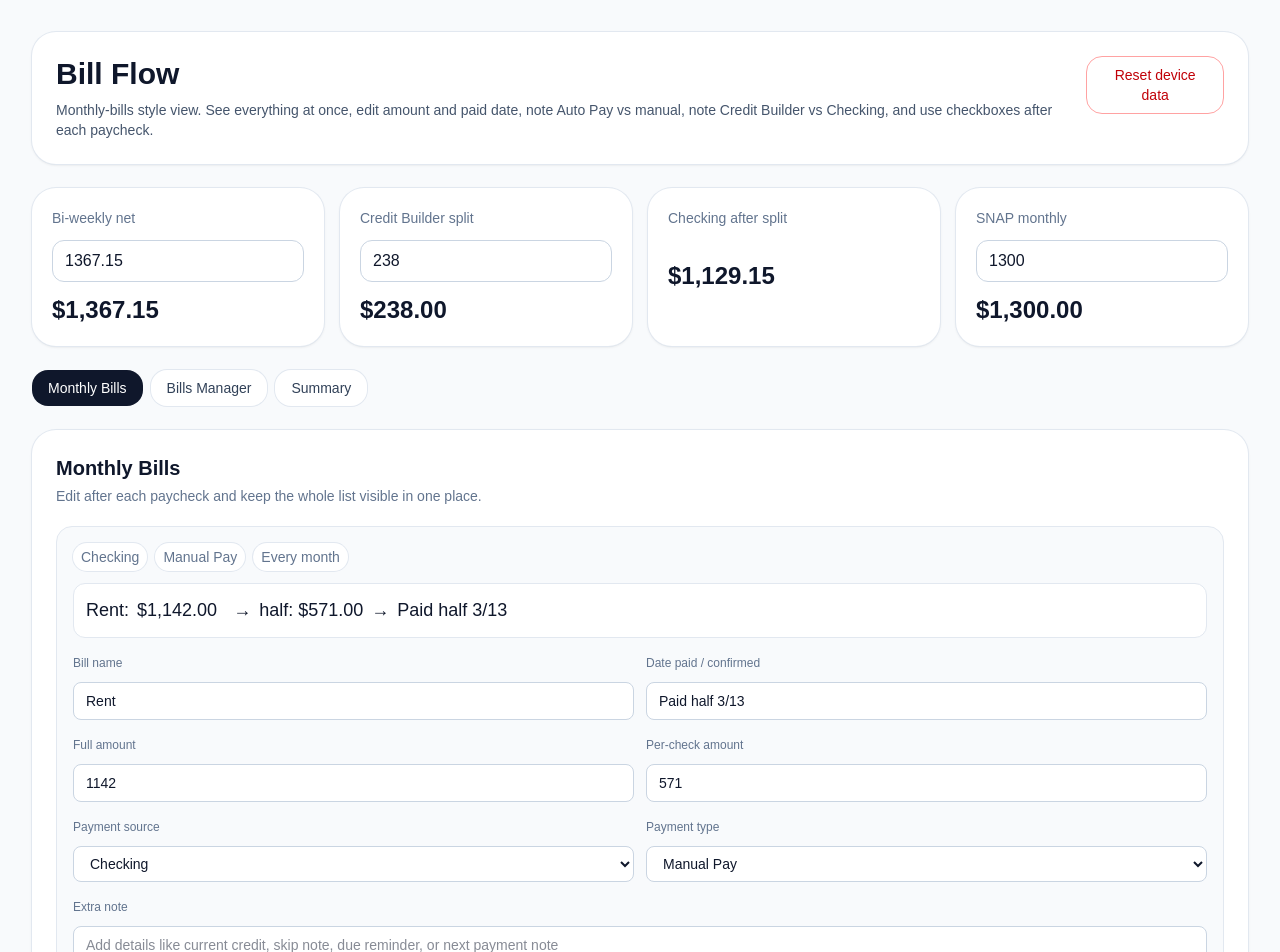
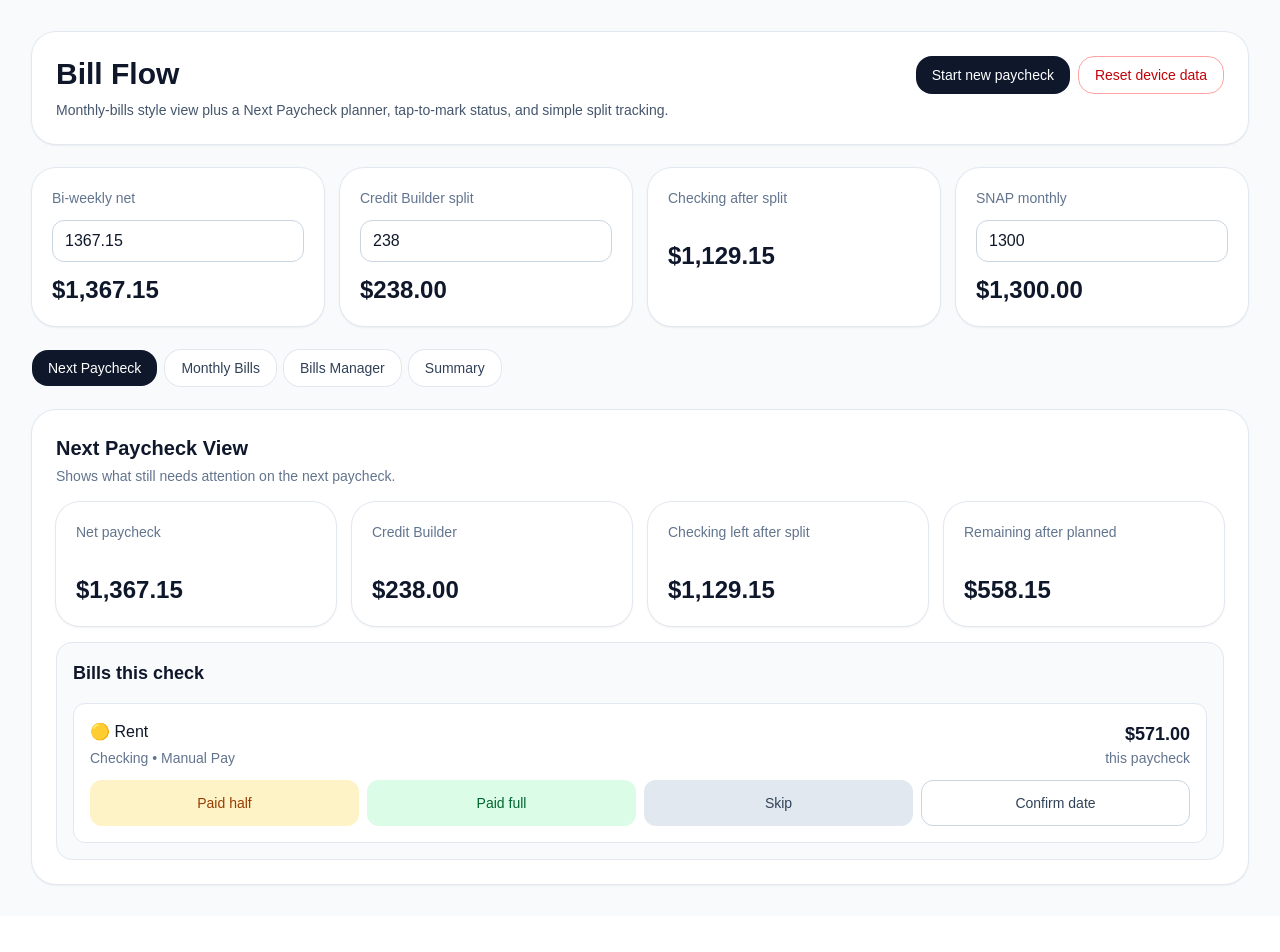
Before and after one commit to kainaluleslie-hue/bill-flow, a Next.js app: page / in a window 1280 px wide. Shown: the top 952 px of the page. After the commit the page ends 916 px from the top, so only its background shows below. Built offline with nearby package versions, Linux system fonts and the light colour scheme.

Commit message:
add next paycheck view and quick mark actions

```diff
--- a/app/page.tsx
+++ b/app/page.tsx
@@ -117,10 +117,10 @@ const STARTER_BILLS: Bill[] = [
 ];
 
 const STORAGE_KEYS = {
-  bills: "billflow_bills_v3",
-  paycheckNet: "billflow_paycheckNet_v3",
-  cbSplit: "billflow_creditBuilderSplit_v3",
-  snap: "billflow_snap_v3",
+  bills: "billflow_bills_v4",
+  paycheckNet: "billflow_paycheckNet_v4",
+  cbSplit: "billflow_creditBuilderSplit_v4",
+  snap: "billflow_snap_v4",
 };
 
 const currency = (value: number) =>
@@ -160,13 +160,20 @@ function labelForStatus(status: PayStatus) {
 function statusClass(status: PayStatus) {
   if (status === "paid_full") return "bg-green-100 text-green-800";
   if (status === "paid_half") return "bg-amber-100 text-amber-800";
-  if (status === "skip") return "bg-slate-200 text-slate-700";
+  if (status === "skip") return "bg-slate-300 text-slate-800";
   return "bg-blue-100 text-blue-800";
+}
+
+function statusDot(status: PayStatus) {
+  if (status === "paid_full") return "🟢";
+  if (status === "paid_half") return "🟡";
+  if (status === "skip") return "⚫";
+  return "⚪";
 }
 
 export default function Page() {
   const [loaded, setLoaded] = useState(false);
-  const [tab, setTab] = useState<"monthly" | "manager" | "summary">("monthly");
+  const [tab, setTab] = useState<"next" | "monthly" | "manager" | "summary">("next");
 
   const [paycheckNet, setPaycheckNet] = useState(1367.15);
   const [creditBuilderSplit, setCreditBuilderSplit] = useState(238);
@@ -236,6 +243,11 @@ export default function Page() {
     [bills]
   );
 
+  const nextPaycheckBills = useMemo(
+    () => bills.filter((b) => b.accountType === "checking" && b.status !== "paid_full" && b.status !== "skip"),
+    [bills]
+  );
+
   const checkingAfterSplit = useMemo(
     () => round2(paycheckNet - creditBuilderSplit),
     [paycheckNet, creditBuilderSplit]
@@ -246,9 +258,14 @@ export default function Page() {
     [checkingBills]
   );
 
+  const nextPaycheckTotal = useMemo(
+    () => round2(nextPaycheckBills.reduce((sum, bill) => sum + getPerPaycheckAmount(bill), 0)),
+    [nextPaycheckBills]
+  );
+
   const checkingAfterPlanned = useMemo(
-    () => round2(checkingAfterSplit - checkingPerCheck),
-    [checkingAfterSplit, checkingPerCheck]
+    () => round2(checkingAfterSplit - nextPaycheckTotal),
+    [checkingAfterSplit, nextPaycheckTotal]
   );
 
   const cbMonthly = useMemo(
@@ -280,6 +297,20 @@ export default function Page() {
               ...bill,
               status,
               lastPaid: status === "planned" ? bill.lastPaid : makePaidLabel(status),
+            }
+          : bill
+      )
+    );
+  };
+
+  const quickMarkStatus = (id: string, status: PayStatus) => {
+    setBills((current) =>
+      current.map((bill) =>
+        bill.id === id
+          ? {
+              ...bill,
+              status,
+              lastPaid: makePaidLabel(status),
             }
           : bill
       )
@@ -329,6 +360,16 @@ export default function Page() {
     alert("Changes saved on this device.");
   };
 
+  const startNewPaycheck = () => {
+    if (!window.confirm("Start a new paycheck cycle? This will reset bill statuses to Planned except skipped bills.")) return;
+    setBills((current) =>
+      current.map((bill) => ({
+        ...bill,
+        status: bill.status === "skip" ? "skip" : "planned",
+      }))
+    );
+  };
+
   const resetDevice = () => {
     if (!window.confirm("Reset saved Bill Flow data on this device?")) return;
 
@@ -341,15 +382,11 @@ export default function Page() {
     setPaycheckNet(1367.15);
     setCreditBuilderSplit(238);
     setSnapAmount(1300);
-    setTab("monthly");
+    setTab("next");
   };
 
   if (!loaded) {
-    return (
-      <main className="min-h-screen bg-slate-50 p-6 text-slate-900">
-        Loading…
-      </main>
-    );
+    return <main className="min-h-screen bg-slate-50 p-6 text-slate-900">Loading…</main>;
   }
 
   return (
@@ -360,18 +397,24 @@ export default function Page() {
             <div>
               <h1 className="text-3xl font-bold">Bill Flow</h1>
               <p className="mt-2 text-sm text-slate-600">
-                Monthly-bills style view. See everything at once, edit amount and paid date,
-                note Auto Pay vs manual, note Credit Builder vs Checking, and use checkboxes
-                after each paycheck.
+                Monthly-bills style view plus a Next Paycheck planner, tap-to-mark status, and simple split tracking.
               </p>
             </div>
 
+            <div className="flex flex-wrap gap-2">
+              <button
+                onClick={startNewPaycheck}
+                className="rounded-2xl bg-slate-900 px-4 py-2 text-sm font-medium text-white"
+              >
+                Start new paycheck
+              </button>
               <button
                 onClick={resetDevice}
                 className="rounded-2xl border border-red-300 px-4 py-2 text-sm font-medium text-red-700"
               >
                 Reset device data
               </button>
+            </div>
           </div>
         </section>
 
@@ -388,6 +431,7 @@ export default function Page() {
 
         <div className="flex flex-wrap gap-2">
           {[
+            ["next", "Next Paycheck"],
             ["monthly", "Monthly Bills"],
             ["manager", "Bills Manager"],
             ["summary", "Summary"],
@@ -405,6 +449,82 @@ export default function Page() {
             </button>
           ))}
         </div>
+
+        {tab === "next" && (
+          <section className="space-y-4 rounded-3xl bg-white p-6 shadow-sm ring-1 ring-slate-200">
+            <div>
+              <h2 className="text-xl font-semibold">Next Paycheck View</h2>
+              <p className="mt-1 text-sm text-slate-500">
+                Shows what still needs attention on the next paycheck.
+              </p>
+            </div>
+
+            <div className="grid gap-4 md:grid-cols-2 xl:grid-cols-4">
+              <ReadCard label="Net paycheck" value={currency(paycheckNet)} />
+              <ReadCard label="Credit Builder" value={currency(creditBuilderSplit)} />
+              <ReadCard label="Checking left after split" value={currency(checkingAfterSplit)} />
+              <ReadCard label="Remaining after planned" value={currency(checkingAfterPlanned)} />
+            </div>
+
+            <div className="rounded-2xl border border-slate-200 bg-slate-50 p-4">
+              <h3 className="text-lg font-semibold">Bills this check</h3>
+              <div className="mt-4 space-y-3">
+                {nextPaycheckBills.length === 0 ? (
+                  <div className="rounded-xl border border-slate-200 bg-white p-4 text-sm text-slate-500">
+                    Nothing planned right now.
+                  </div>
+                ) : (
+                  nextPaycheckBills.map((bill) => (
+                    <div key={bill.id} className="rounded-xl border border-slate-200 bg-white p-4">
+                      <div className="flex flex-col gap-3 sm:flex-row sm:items-center sm:justify-between">
+                        <div>
+                          <div className="text-base font-medium">
+                            {statusDot(bill.status)} {bill.name}
+                          </div>
+                          <div className="mt-1 text-sm text-slate-500">
+                            {bill.accountType === "credit_builder" ? "Credit Builder" : "Checking"} • {bill.isAutoPay ? "Auto Pay" : "Manual Pay"}
+                          </div>
+                          {bill.note ? <div className="mt-1 text-sm text-slate-600">{bill.note}</div> : null}
+                        </div>
+                        <div className="text-right">
+                          <div className="text-lg font-semibold">{currency(getPerPaycheckAmount(bill))}</div>
+                          <div className="text-sm text-slate-500">this paycheck</div>
+                        </div>
+                      </div>
+
+                      <div className="mt-3 grid gap-2 sm:grid-cols-3 lg:grid-cols-4">
+                        <button
+                          onClick={() => quickMarkStatus(bill.id, "paid_half")}
+                          className="rounded-xl bg-amber-100 px-3 py-3 text-sm font-medium text-amber-800"
+                        >
+                          Paid half
+                        </button>
+                        <button
+                          onClick={() => quickMarkStatus(bill.id, "paid_full")}
+                          className="rounded-xl bg-green-100 px-3 py-3 text-sm font-medium text-green-800"
+                        >
+                          Paid full
+                        </button>
+                        <button
+                          onClick={() => quickMarkStatus(bill.id, "skip")}
+                          className="rounded-xl bg-slate-200 px-3 py-3 text-sm font-medium text-slate-700"
+                        >
+                          Skip
+                        </button>
+                        <button
+                          onClick={() => updateBill(bill.id, { lastPaid: makePaidLabel(bill.status) || bill.lastPaid })}
+                          className="rounded-xl border border-slate-300 px-3 py-3 text-sm font-medium text-slate-700"
+                        >
+                          Confirm date
+                        </button>
+                      </div>
+                    </div>
+                  ))
+                )}
+              </div>
+            </div>
+          </section>
+        )}
 
         {tab === "monthly" && (
           <section className="rounded-3xl bg-white p-6 shadow-sm ring-1 ring-slate-200">
@@ -538,11 +658,11 @@ export default function Page() {
         )}
 
         {tab === "summary" && (
-          <section className="grid gap-4 md:grid-cols-2 xl:grid-cols-4">
+          <section className="grid gap-4 md:grid-cols-2 xl:grid-cols-5">
             <ReadCard label="Checking per paycheck" value={currency(checkingPerCheck)} />
+            <ReadCard label="Next paycheck planned" value={currency(nextPaycheckTotal)} />
             <ReadCard label="Checking after planned" value={currency(checkingAfterPlanned)} />
             <ReadCard label="Credit Builder monthly" value={currency(cbMonthly)} />
-            <ReadCard label="Credit Builder funding" value={currency(cbFunding)} />
             <ReadCard label="Credit Builder buffer" value={currency(cbBuffer)} />
           </section>
         )}
@@ -584,7 +704,7 @@ function MonthlyBillCard({
         </div>
 
         <div className="rounded-xl border border-slate-200 bg-white p-3 text-base leading-relaxed sm:text-lg">
-          <span className="font-medium">{bill.name}:</span>
+          <span className="font-medium">{statusDot(bill.status)} {bill.name}:</span>
           <span className="mx-2">{currency(bill.amount)}</span>
           <span className="mx-2">→</span>
           <span>
```
Lines whose indentation alone changed are shown as unchanged.
